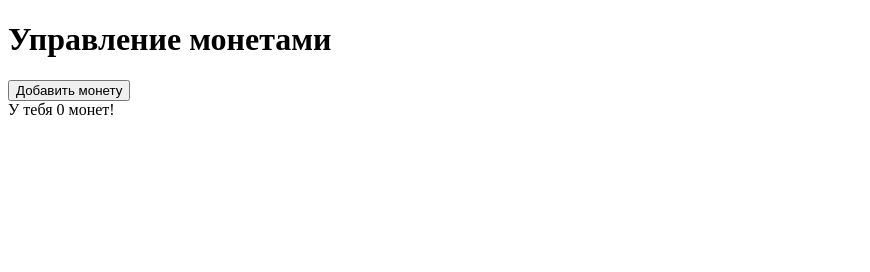
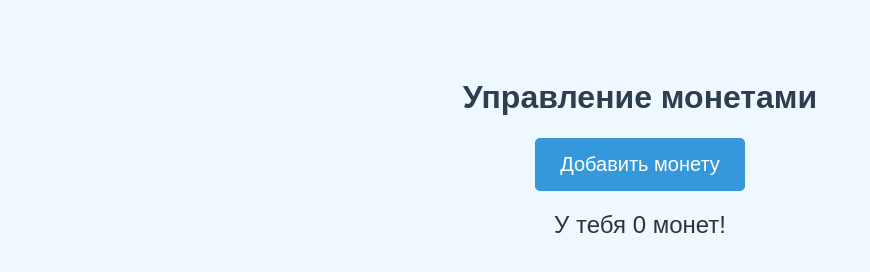
Before and after one commit to IIMRXII/IIMRXII, a website: page index.html in a window 1280 px wide. Shown: the whole page, without its empty margins (0-870 px from the left). Drawn offline with Linux system fonts and the light colour scheme; no server answers.

Commit message:
Update index.html

```diff
--- a/index.html
+++ b/index.html
@@ -4,6 +4,35 @@
     <meta charset="UTF-8">
     <meta name="viewport" content="width=device-width, initial-scale=1.0">
     <title>Кликер</title>
+    <style>
+        body {
+            font-family: Arial, sans-serif;
+            background-color: #f0f8ff; /* Светлый фон */
+            color: #333; /* Цвет текста */
+            text-align: center;
+            padding: 50px;
+        }
+        h1 {
+            color: #2c3e50; /* Цвет заголовка */
+        }
+        button {
+            background-color: #3498db; /* Цвет кнопки */
+            border: none;
+            color: white; /* Цвет текста на кнопке */
+            padding: 15px 25px; /* Отступы */
+            font-size: 20px; /* Размер шрифта */
+            cursor: pointer; /* Указатель при наведении */
+            border-radius: 5px; /* Скругление углов */
+            transition: background-color 0.3s; /* Плавный переход цвета */
+        }
+        button:hover {
+            background-color: #2980b9; /* Цвет кнопки при наведении */
+        }
+        #coinCount {
+            font-size: 24px;
+            margin-top: 20px; /* Отступ сверху */
+        }
+    </style>
 </head>
 <body>
     <h1>Управление монетами</h1>
```
